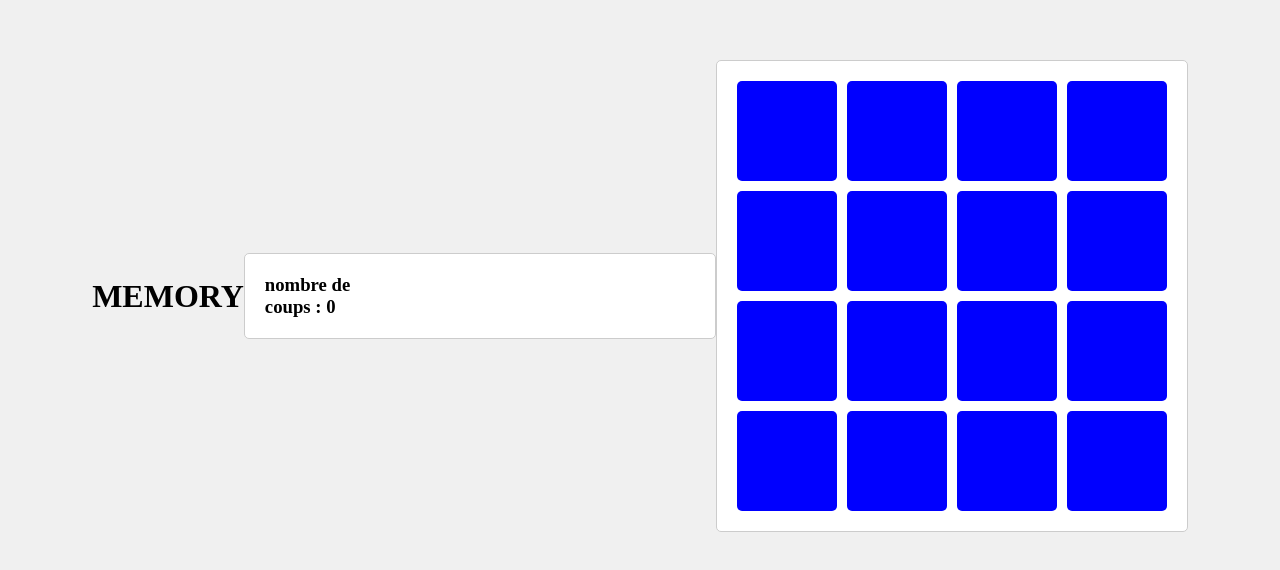
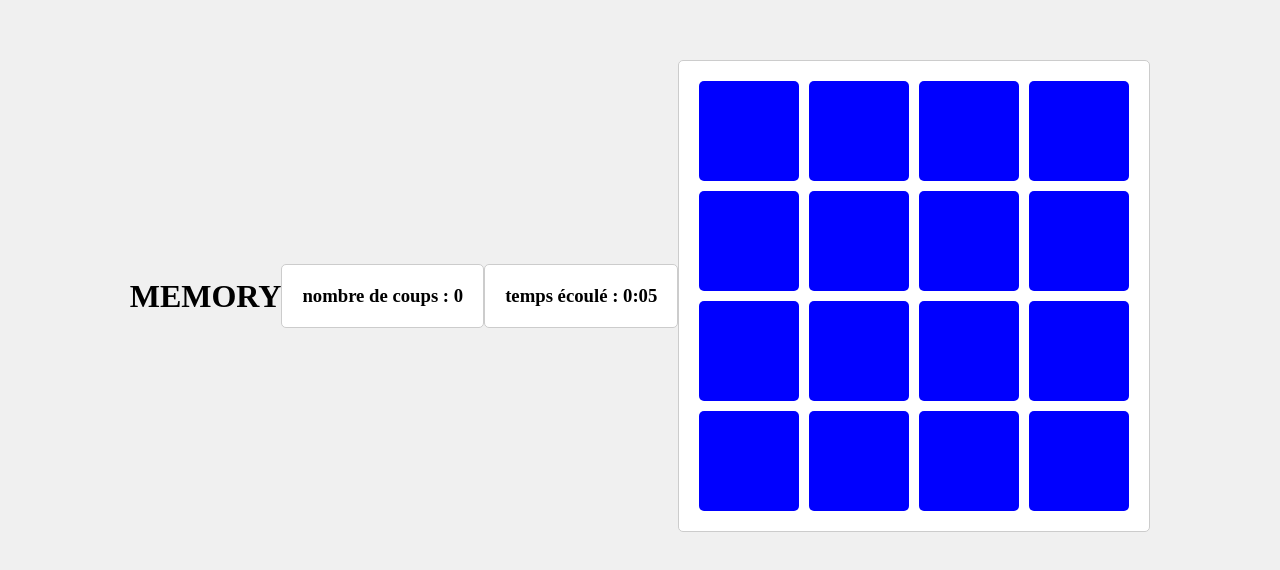
Before and after one commit to nat730/memory, a website built with Vite: page index.html in a window 1280 px wide. Shown: the part 104-674 px from the top of the page. Built offline with nearby package versions, Linux system fonts and the light colour scheme.

Commit message:
chrono_fonctionnel

```diff
--- a/index.html
+++ b/index.html
@@ -12,6 +12,7 @@
 </head>
 <body>
   <h3 id="compteur-container" class="compteur-container">nombre de coups : 0</h3>
+  <h3 id="chrono-container" class="chrono-container"></h3>
   <div id="game-container" class="game-container"></div>
   <script type="module" src="src/main.ts"></script>
 </body>
--- a/src/main.ts
+++ b/src/main.ts
@@ -8,6 +8,20 @@ function shuffleArray(array: any[]) {
 //creer le compteur
 
 let compteur = 0;
+  let secondes = 0;
+
+
+  let ChronoContainer = document.querySelector("#chrono-container") as HTMLDivElement;
+  let chrono = window.setInterval(tictac, 1000);
+
+  function tictac() {
+        secondes++;
+        const minutesAffichage = Math.floor(secondes / 60);
+        const secondesAffichage = (secondes % 60).toString().padStart(2, '0');
+        ChronoContainer.innerText = `temps écoulé : ${minutesAffichage}:${secondesAffichage}`;
+    }
+
+
 
 // Créer un tableau de valeurs de couleurs
 const tileColors = ['black', 'white', 'green', 'yellow', 'purple', 'orange', 'pink', 'cyan', 'black', 'white', 'green', 'yellow', 'purple', 'orange', 'pink', 'cyan'];
@@ -52,7 +66,6 @@ function clic(tileElement: HTMLElement) {
     }
     compteurContainer.innerText = `nombre de coups : ${compteur}`;
 }
-console.log(compteur);
 
 // Créer et afficher les tuiles sur le plateau de jeu
 
@@ -66,4 +79,3 @@ tileColors.forEach((color) => {
     });
     gameContainer?.appendChild(tileElement);
 })
-//afficher le compteur
--- a/src/style.css
+++ b/src/style.css
@@ -32,12 +32,18 @@ body {
   transition: background-color 0.5s ease-in-out;
 }
 
-.compteur-container {
-  display: grid;
-  grid-template-columns: repeat(4, 100px);
-  grid-gap: 10px;
+#compteur-container {
+  display: flex;
+  flex-wrap:nowrap ;
   background-color: white;
   padding: 20px;
   border: 1px solid #ccc;
   border-radius: 5px;
 }
+
+#chrono-container {
+  background-color: white;
+  padding: 20px;
+  border: 1px solid #ccc;
+  border-radius: 5px;
+}
```
